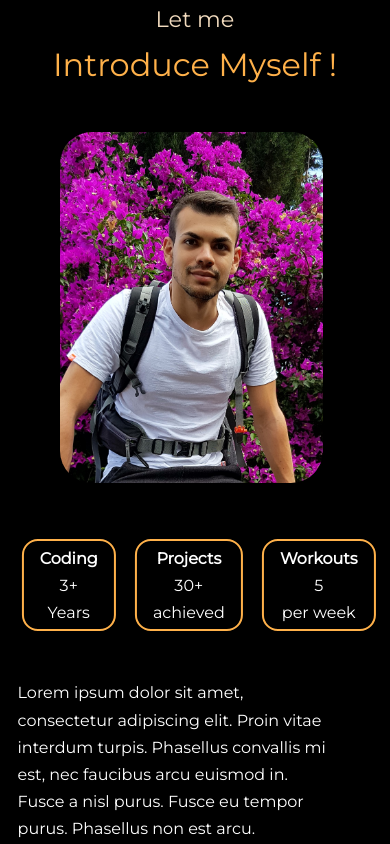
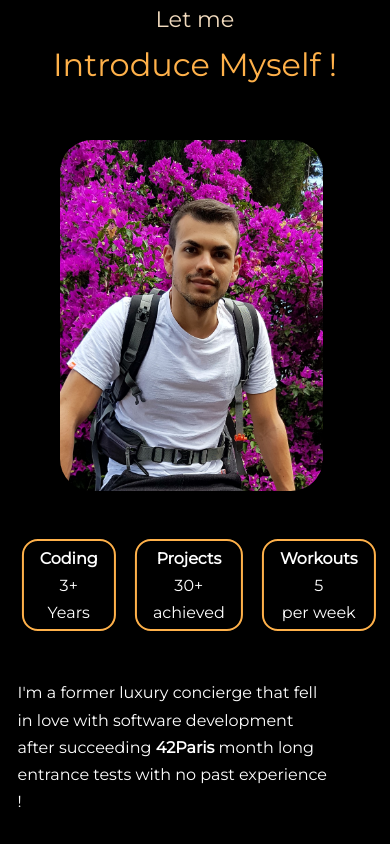
Before and after one commit to BenJacquet/BenJacquet.github.io, a React (Create React App) app: page / in a window 390 px wide. Shown: the part 940-1784 px from the top of the page. Built offline with nearby package versions, Linux system fonts and the light colour scheme.

Commit message:
added real content to about section

```diff
--- a/src/components/About/About.css
+++ b/src/components/About/About.css
@@ -1,7 +1,7 @@
 .about__container {
   display: grid;
   grid-template-columns: 35% 50%;
-  gap: 15%;
+  gap: 10%;
   height: 100vh;
   padding-top: 8rem;
 }
@@ -15,7 +15,7 @@
 }
 
 .about__me__portrait {
-  margin-top: 9rem;
+  margin-top: 14rem;
   border-radius: 2rem;
   max-width: 100%;
   overflow: hidden;
@@ -59,6 +59,16 @@
 
 /* ===== MEDIA QUERIES ===== */
 
+/* MEDIUM */
+@media screen and (max-width: 1024px) {
+  .about__me__portrait {
+    max-width: 100%;
+    margin-top: 23.5rem;
+    transform: scale(1) translateX(1rem);
+    transition: var(--transition-a);
+  }
+}
+
 /* SMALL */
 @media screen and (max-width: 600px) {
   .about__container {
@@ -69,6 +79,7 @@
 
   .about__me__portrait {
     max-width: 75%;
+    margin-top: 10rem;
     transform: scale(1) translateX(1rem);
     transition: var(--transition-a);
   }
--- a/src/components/About/index.jsx
+++ b/src/components/About/index.jsx
@@ -32,7 +32,13 @@ const About = () => {
           </article>
         </div>
         <p>
-          Lorem ipsum dolor sit amet, consectetur adipiscing elit. Proin vitae interdum turpis. Phasellus convallis mi est, nec faucibus arcu euismod in. Fusce a nisl purus. Fusce eu tempor purus. Phasellus non est arcu. Pellentesque habitant morbi tristique senectus et netus et malesuada fames ac turpis egestas. Nunc sit amet enim eu sem feugiat tincidunt. Pellentesque tortor est, lobortis in urna ut, pharetra dictum felis. Aliquam lacus neque, viverra id rhoncus.
+          I'm a former luxury concierge that fell in love with software development after succeeding <strong>42Paris</strong> month long entrance tests with no past experience !
+          <br />
+          <br />
+          My goal is to become a versatile developper, able to give shape to about any idea that comes to my mind whether it is a solution for an real world problem or just a funny project 😋
+          <br />
+          <br />
+          I've worked on many projects using multiple technologies and languages but I must say I have a soft spot for  <strong>Frontend Developement</strong> !
         </p>
         </div>
       </div>
```
